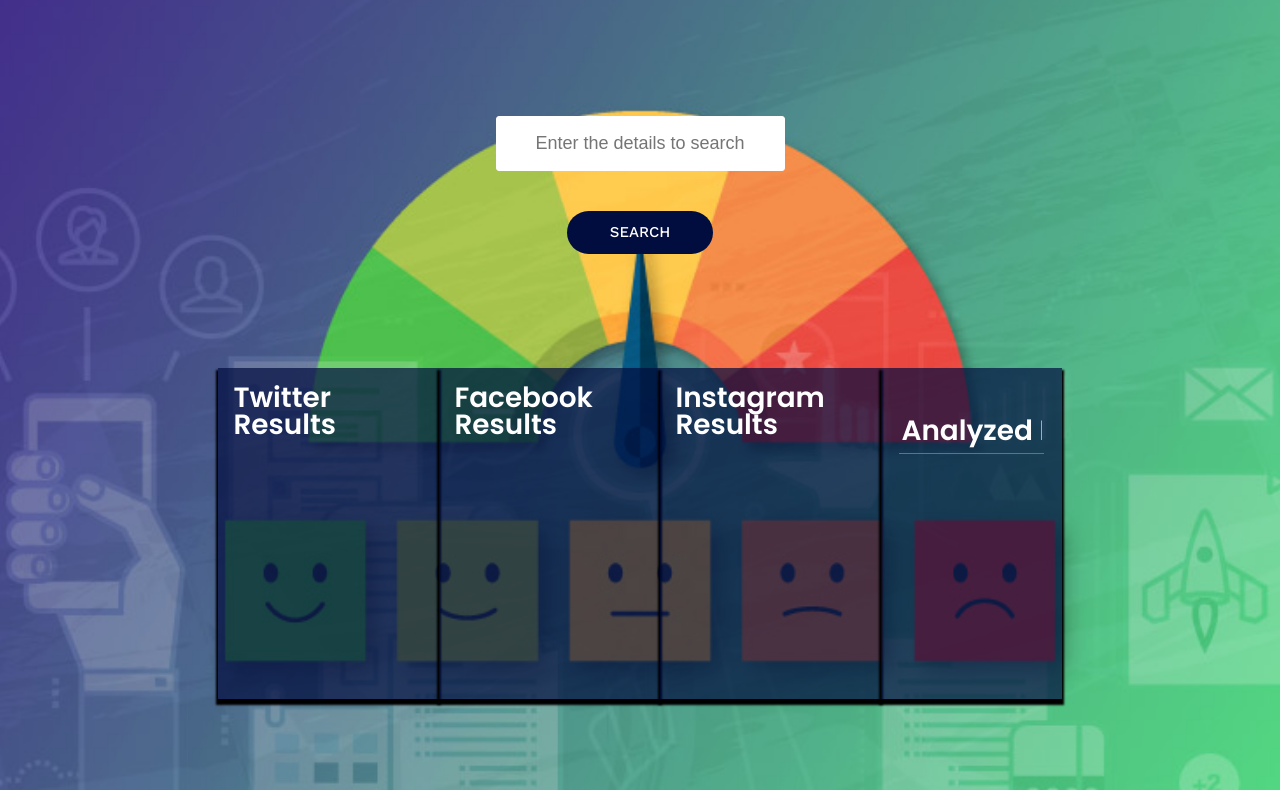
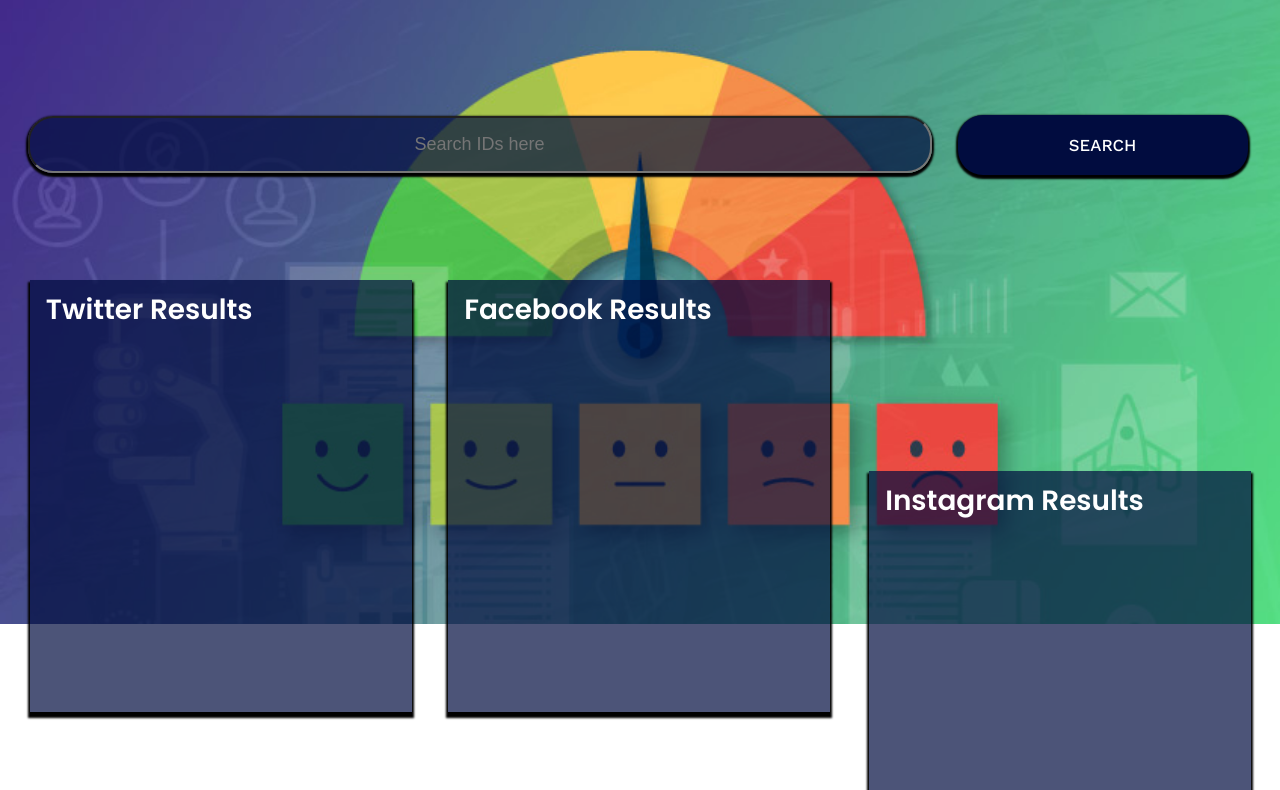
Before and after one commit to Mohit-Gaur/Dashboard, a React app: page / in a window 1280 px wide. Shown: the part 70-860 px from the top of the page. Built offline with nearby package versions, Linux system fonts and the light colour scheme.

Commit message:
fixed some CSS

```diff
--- a/src/Components/MainList/MainList.css
+++ b/src/Components/MainList/MainList.css
@@ -8,6 +8,8 @@
   padding: 2.27rem 1.16rem;
   background-color: rgba(1, 12, 63, 0.7);
   box-shadow: 0 4px 2px 2px #000000;
+  position: relative;
+  top: 500px;
 }
 
 .Mainlist input {
--- a/src/Components/SearchBar/SearchBar.css
+++ b/src/Components/SearchBar/SearchBar.css
@@ -1,20 +1,24 @@
 .SearchBar {
   display: flex;
   flex-direction: column;
-  align-items: center;
+  align-items: left;
   padding-top: 6.94rem;
   margin-bottom: 6.33rem;
 }
 
 .SearchBar input {
-  width: 287px;
+  width: 900px;
   padding: .88rem 0;
-  border: 1px solid #fff;
-  border-radius: 3px;
-  margin-bottom: 2.22rem;
-  color: #010c3f;
+  border: 1px slateblue #fff;
+  margin-bottom: 1.22rem;
+  color: #ffffff;
   text-align: center;
   font-size: 1rem;
+  background-color: rgba(1, 12, 63, 0.7);
+  box-shadow: 0 2px 2px 2px #000000;
+  border-radius: 25px;
+  position: relative;
+  left: -190px;
 }
 
 .SearchBar input:focus {
@@ -23,13 +27,18 @@
 
 .SearchBar a {
   cursor: pointer;
-  width: 8.11rem;
-  padding: .77rem 0;
-  border-radius: 54px;
+  width: 290px;
+  padding: 1.20rem 0;
+  border-radius: 25px;
+  border: 1px slateblue #fff;
   background-color: #010c3f;
+  box-shadow: 0 2px 2px 2px #000000;
   text-align: center;
-  font-size: .833rem;
+  font-size: .933rem;
   transition: background-color .25s;
+  position: relative;
+  right: -740px;
+  top: -80px;
 }
 
 .SearchBar a:hover {
--- a/src/Components/SearchBar/SearchBar.js
+++ b/src/Components/SearchBar/SearchBar.js
@@ -21,7 +21,7 @@
     return (
       <div className="SearchBar">
         <input
-          placeholder="Enter the details to search"
+          placeholder="Search IDs here"
           onChange={this.handleTermChange}
         />
         <a onClick={this.search}>SEARCH</a>
--- a/src/Components/SearchResults/SearchResults.css
+++ b/src/Components/SearchResults/SearchResults.css
@@ -1,11 +1,14 @@
 .SearchResults {
-  width: 50%;
-  height: 300px;
+  width: 350px;
+  height: 400px;
   align-items: left;
   overflow-y: scroll;
   padding: .88rem;
   background-color: rgba(1, 12, 63, 0.7);
   box-shadow: 0 4px 2px 2px #000000;
+  position: absolute;
+  left: 30px;
+  top: 350px;
 }
 
 ::-webkit-scrollbar {
--- a/src/Components/SearchResultsFB/SearchResultsFB.css
+++ b/src/Components/SearchResultsFB/SearchResultsFB.css
@@ -1,21 +1,22 @@
 .SearchResultsFB {
-    width: 50%;
-    height: 300px;
+  width: 350px;
+  height: 400px;
   align-items: left;
   overflow-y: scroll;
   padding: .88rem;
   background-color: rgba(1, 12, 63, 0.7);
   box-shadow: 0 4px 2px 2px #000000;
+  position: absolute;
+  right: 450px;
+  top: 350px;
 }
-
 ::-webkit-scrollbar {
   width: 0px;
   background: transparent;
 }
-
 @media only screen and (max-width: 1020px) {
   .SearchResultsFB {
-      width: 90%;
+    width: 70%;
     margin-bottom: 2rem;
   }
 }
--- a/src/Components/SearchResultsIN/SearchResultsIN.css
+++ b/src/Components/SearchResultsIN/SearchResultsIN.css
@@ -1,18 +1,19 @@
 .SearchResultsIN {
-    width: 50%;
-    height: 300px;
+  width: 350px;
+  height: 400px;
   align-items: left;
   overflow-y: scroll;
   padding: .88rem;
   background-color: rgba(1, 12, 63, 0.7);
   box-shadow: 0 4px 2px 2px #000000;
+  position: absolute;
+  right: 29px;
+  bottom: -173px;
 }
-
 ::-webkit-scrollbar {
   width: 0px;
   background: transparent;
 }
-
 @media only screen and (max-width: 1020px) {
   .SearchResultsIN {
     width: 90%;
```
Lines whose indentation alone changed are shown as unchanged.
